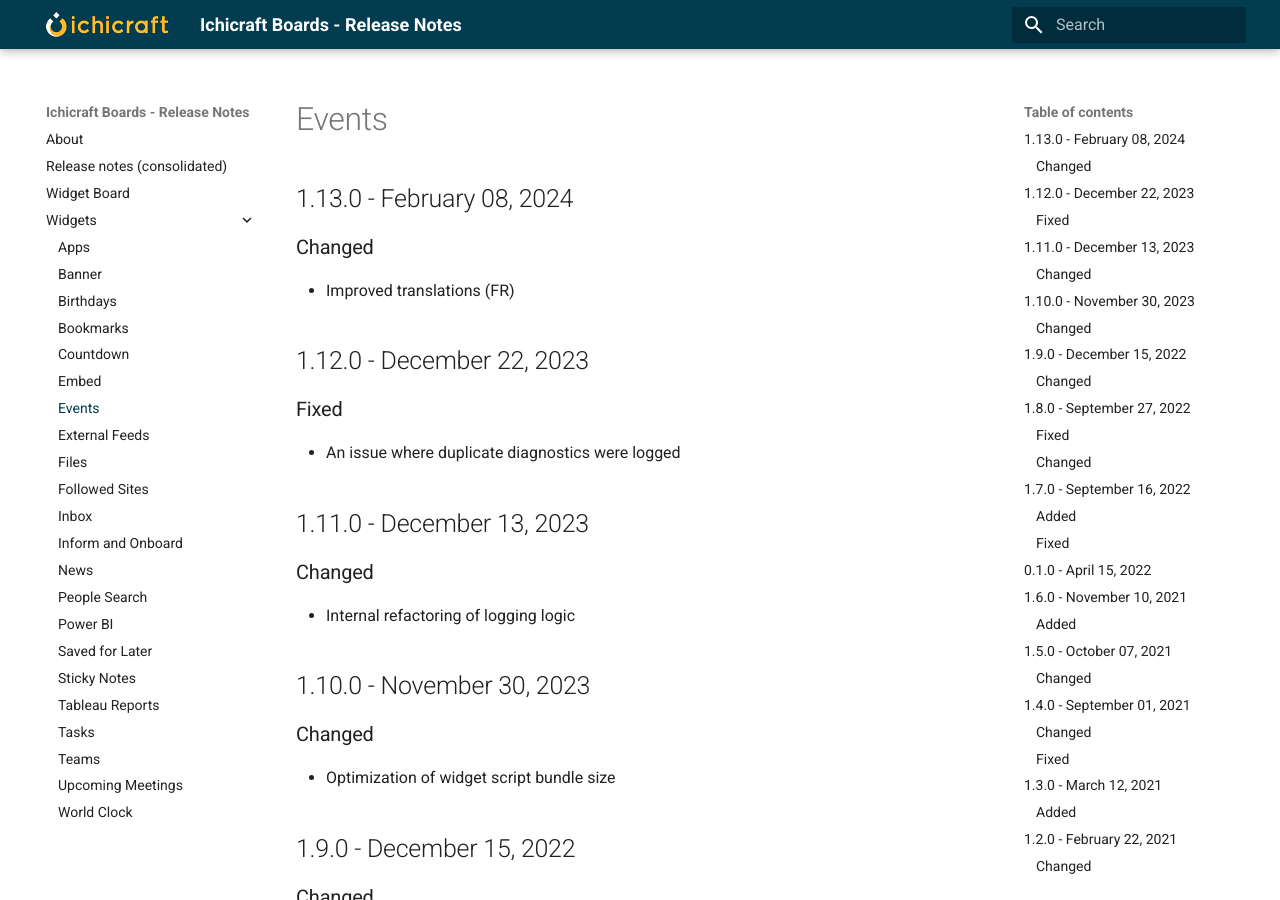
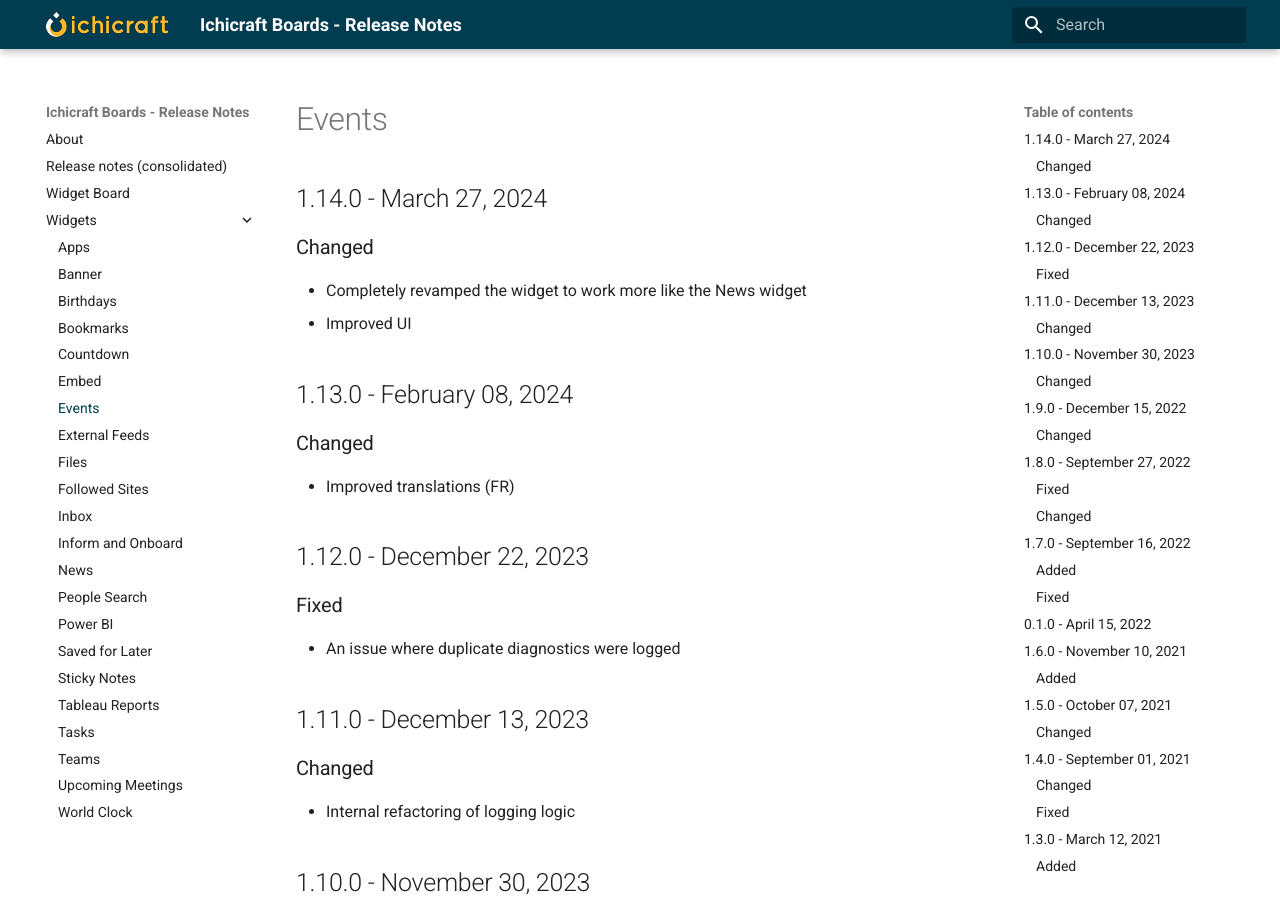
Before and after one commit to ichicraft/widgets-docs, an MkDocs documentation site: the page built from docs/Widgets/Events.md, in a window 1280 px wide and 900 px high. Built offline with MkDocs 1.6.1 and Material for MkDocs 9.7.7, drawn with Linux system fonts in a browser that asks for light colours.

```diff
--- a/docs/Widgets/Events.md
+++ b/docs/Widgets/Events.md
@@ -1,3 +1,9 @@
+## 1.14.0 - March 27, 2024
+
+### Changed
+- Completely revamped the widget to work more like the News widget
+- Improved UI
+
 ## 1.13.0 - February 08, 2024
 
 ### Changed
```
Also changed, not shown: docs/Release-notes-(consolidated).md (+6 -0 lines).
